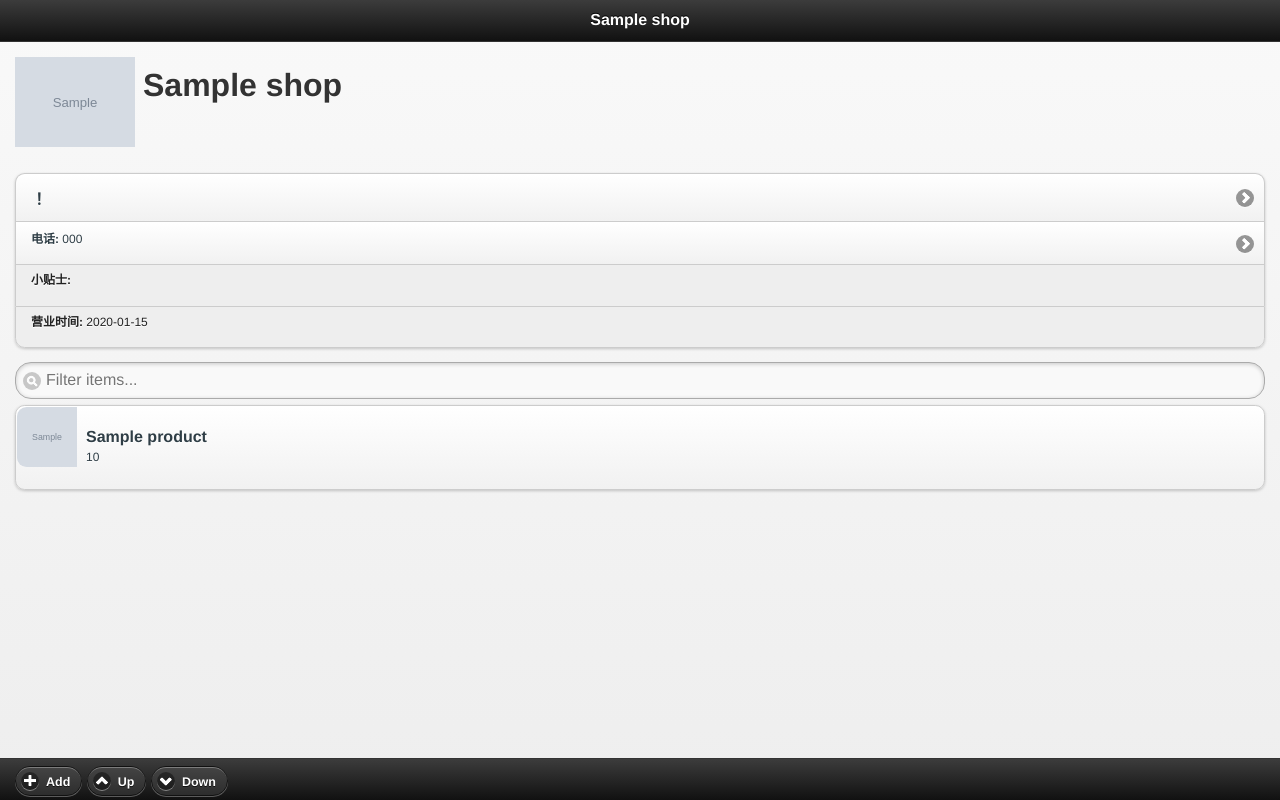
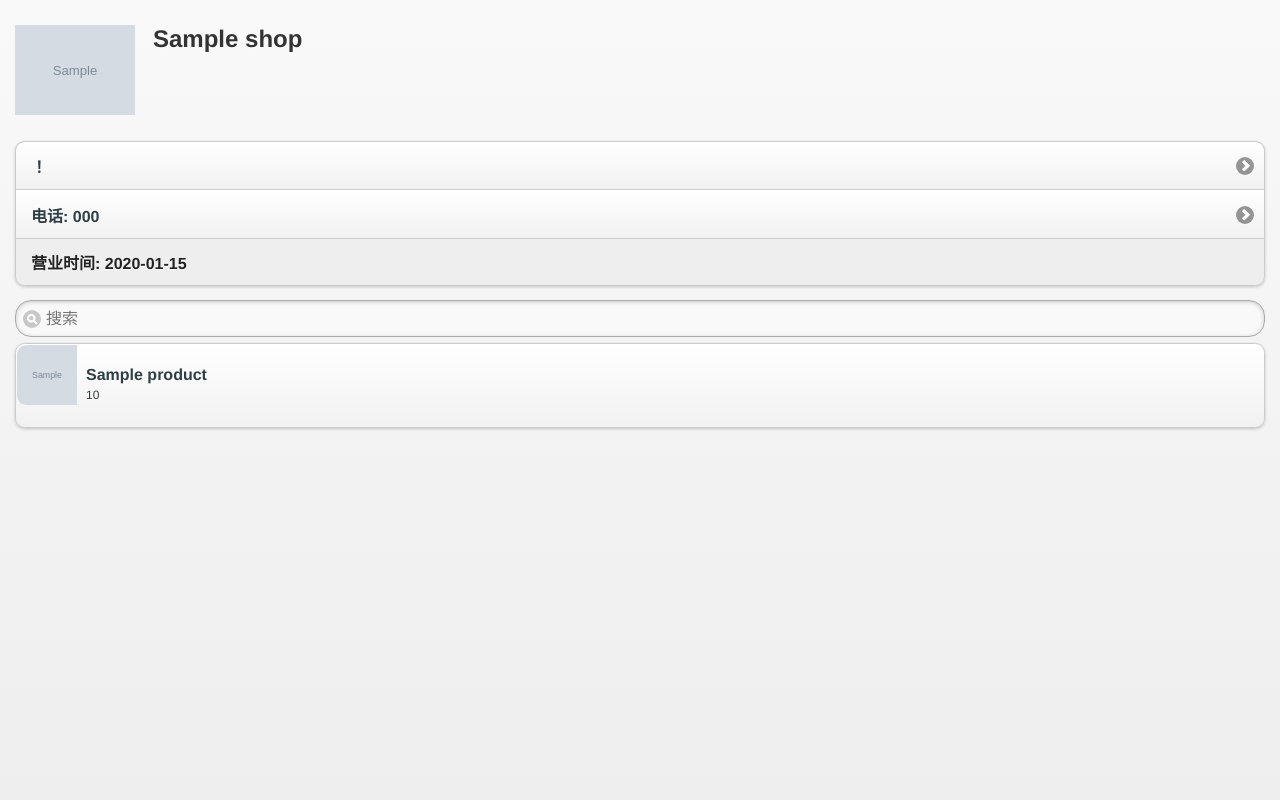
Before and after one commit to chenchiyuan/shop, a Django app: template templates/shop/shop_detail.html in a window 1280 px wide. Run offline with Django 3.2, Linux system fonts and the light colour scheme; the template is opened without the code that fills it: most values are stand-ins (such as "Sample title", 1, 10 or a date in 2020); grey boxes marked "Sample" are stand-in pictures; some libraries are stand-ins or nearby versions.

Commit message:
fix css bug for shop page

```diff
--- a/html/menu.html
+++ b/html/menu.html
@@ -12,10 +12,10 @@
 </head>
 <body>
 	<div data-role="page">
-		<div data-role="header" data-position="fixed" data-theme="a">
+		<!--<div data-role="header" data-position="fixed" data-theme="a">
 			<a href="menu.html" rel="external" data-icon="arrow-l">返回</a>
 			<h1>北纬40度小区微信</h1>
-		</div>
+		</div>-->
 		<div data-role="content">
 			<div class="" data-controltype="image" data-cid="image1">
 				<img style="width: 288px; height: 120px" src="../shop/static/assets/community/banner.jpg">
--- a/shop/static/css/shop.css
+++ b/shop/static/css/shop.css
@@ -13,7 +13,7 @@
 }
 
 .shop-info .content{
-	float:left;
+	padding-left: 130px;
 	margin:10px 8px;
 }
 
@@ -50,3 +50,8 @@
 .item-list .ui-li-has-thumb .ui-btn-inner .name{
 	white-space:pre-line;
 }
+
+
+.menu-list ul li img{
+
+}
--- a/templates/shop/shop_detail.html
+++ b/templates/shop/shop_detail.html
@@ -12,22 +12,13 @@
 </head>
 <body>
 	<div data-role="page">
-		<div data-role="header" data-position="fixed" data-theme="a">
-			<h1>{{ shop.name }}</h1>
-		</div>
-		<div data-role="footer" data-position="fixed" class="ui-bar">
-			<a href="#" data-icon="plus">Add</a>
-			<a href="#" data-icon="arrow-u">Up</a>
-			<a href="#" data-icon="arrow-d">Down</a>
-		</div>
 		<div data-role="content">
 			<div class="shop-info">
 				<div class="avatar" data-controltype="image" data-cid="image1">
 					<img src="{{ shop.picture }}">
 				</div>
 				<div class="content">
-					<h1 class="title">{{ shop.name }}</h1>
-					<!-- <p>电话: 18600163883</p> -->
+					<h2 class="title">{{ shop.name }}</h2>
 				</div>
 			</div>
 
@@ -37,21 +28,18 @@
 						<a href="{% url 'region_shop_notice' shop.region.id shop.id %}" rel="external">{{ shop.notice }}！</a>
 					</li>
 					<li>
-						<a href="#purchase" data-rel="popup" data-position-to="window" data-transition="pop">
-							<p><strong>电话: </strong>{{ shop.phone }}</p>
+						<a href="tel:{{ shop.phone }}">
+							电话: {{ shop.phone }}
 						</a>
 					</li>
-					<li data-icon="false">
-						<p><strong>小贴士:</strong></p>
-					</li>
 					<li class="opening" data-icon="false">
-						<p><strong>营业时间: </strong>{{ shop.opentime }}</p>
+						营业时间: {{ shop.opentime }}
 					</li>
 				</ul>
 			</div>
 
 			<div class="item-list">
-				<ul data-role="listview" data-autodividers="false" data-filter="true" data-inset="true" data-icon="false" data-divider-theme="b">
+				<ul data-role="listview" data-autodividers="false" data-filter="true" data-inset="true" data-icon="false" data-divider-theme="b" data-filter-placeholder="搜索">
                     {% for product in shop.product_set.all %}
                         <li>
                             <a href="#">
--- a/templates/shop/shop_notice.html
+++ b/templates/shop/shop_notice.html
@@ -12,9 +12,6 @@
 </head>
 <body>
 	<div data-role="page">
-		<div data-role="header" data-position="fixed" data-theme="a">
-			<h1>公告板</h1>
-		</div>
 		<div data-role="content">
 			<h1>{{ shop.name }}</h1>
 			<p>
--- a/templates/shop/shops.html
+++ b/templates/shop/shops.html
@@ -5,6 +5,7 @@
 	<meta name="viewport" content="width=device-width, initial-scale=1.0">
 	<meta http-equiv="content-type" content="text/html; charset=UTF-8" />
 	<!-- jquery mobile -->
+	<link href="/static/css/shop.css" rel="stylesheet" media="screen">
 	<link href="/static/css/jquery.mobile-1.3.1.css" rel="stylesheet" media="screen">
 	<script src="/static/js/jquery.js"></script>
 	<script src="/static/js/jquery.mobile-1.3.1.js"></script>
@@ -18,7 +19,7 @@
 			<div class="menu-list">
 				<ul data-role="listview" data-inset="true">
                     {% for shop in shops %}
-                        <li data-theme="e">
+                        <li>
                             <a href="{% url 'region_shop' shop.region.id shop.id %}" rel="external">
                                 <img src="{{ shop.picture }}">
                                 <h2>{{ shop.name }}</h2>
```
Also changed, not shown: html/shop.html (+6 -6 lines).
